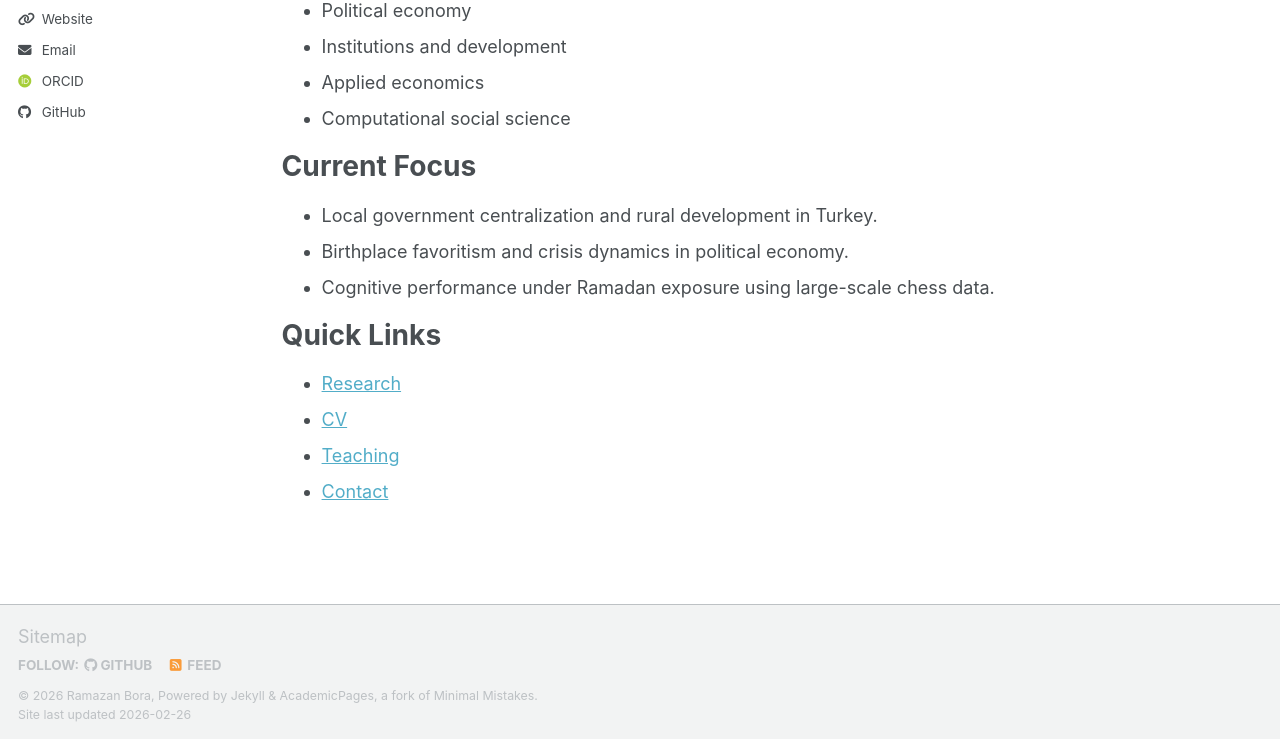
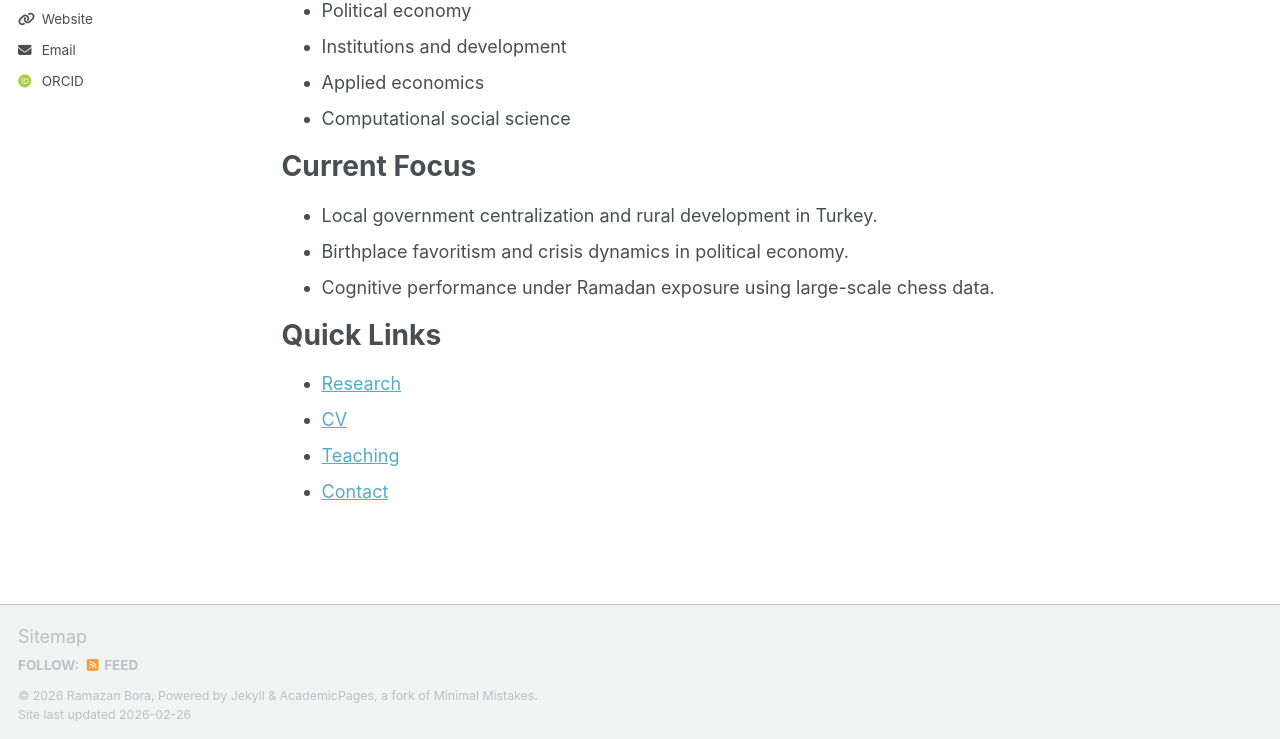
Before and after one commit to ramazanbora/ramazanbora.github.io, a Jekyll site: the page built from _pages/about.md, in a window 1280 px wide and 1257 px high. Shown: the part 515-1254 px from the top of the window. Built offline with Jekyll 4.4.1, drawn with Linux system fonts in a browser that asks for light colours; some web fonts are replaced; a script bundle is joined from its source files by our own code; library files that are not in the unit come from our copies.

Commit message:
Update _config.yml

```diff
--- a/_config.yml
+++ b/_config.yml
@@ -51,7 +51,7 @@ author:
   bitbucket        : # Username - Update with your username on the site
   codepen          : # Username
   dribbble         : # Username
-  github           : "ramazanbora"
+  github           : # "ramazanbora"
   kaggle           : # Username
   stackoverflow    : # User number or user number and name (i.e., use "1" or "1/jeff-atwood")
 
```
